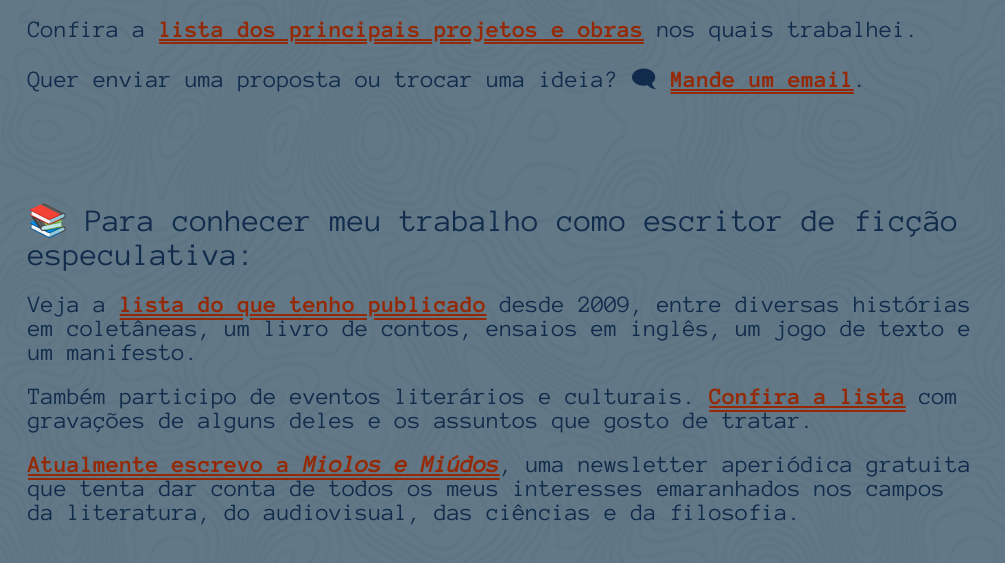
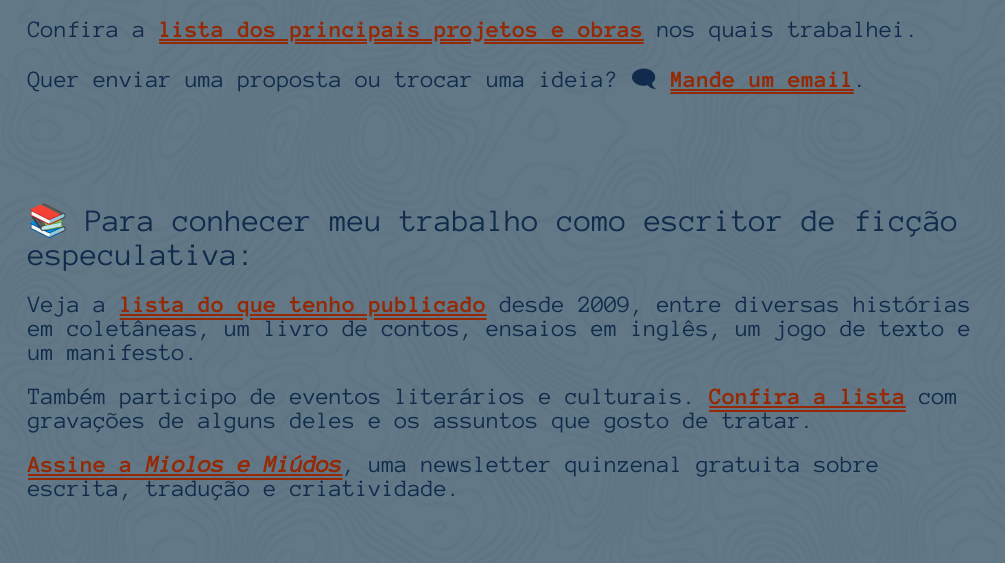
Before and after one commit to vicverso/vicverso.github.io, a plain HTML site: page index.html in a window 1280 px wide. Shown: the part 179-742 px from the top of the page, without its empty margins (0-1005 px from the left). Drawn offline with Linux system fonts and the light colour scheme.

Commit message:
Update index.html

```diff
--- a/index.html
+++ b/index.html
@@ -25,7 +25,7 @@
   <h1>📚 Para conhecer meu trabalho como escritor de ficção especulativa:</h1>
   <h2>Veja a <a href="https://miolosdovic.notion.site/Vic-Vieira-Ramires-Publica-es-como-autor-f3e95b64c0f440d88cf36bc239fdf18f">lista do que tenho publicado</a> desde 2009, entre diversas histórias em coletâneas, um livro de contos, ensaios em inglês, um jogo de texto e um manifesto.</h2>
   <h2>Também participo de eventos literários e culturais. <a href="https://miolosdovic.notion.site/Vic-Vieira-Ramires-Eventos-63cba938bdc94a2fa9108c147fb9720a">Confira a lista</a> com gravações de alguns deles e os assuntos que gosto de tratar.</h2>
-  <h2><a href="https://miolosemiudos.beehiiv.com/subscribe" target="_blank">Atualmente escrevo a <i>Miolos e Miúdos</i></a>, uma newsletter aperiódica gratuita que tenta dar conta de todos os meus interesses emaranhados nos campos da literatura, do audiovisual, das ciências e da filosofia.</h2>
+  <h2><a href="https://miolosemiudos.substack.com/" target="_blank">Assine a <i>Miolos e Miúdos</i></a>, uma newsletter quinzenal gratuita sobre escrita, tradução e criatividade.</h2>
 </div>
     <footer class="site-footer">
 </footer>
```
